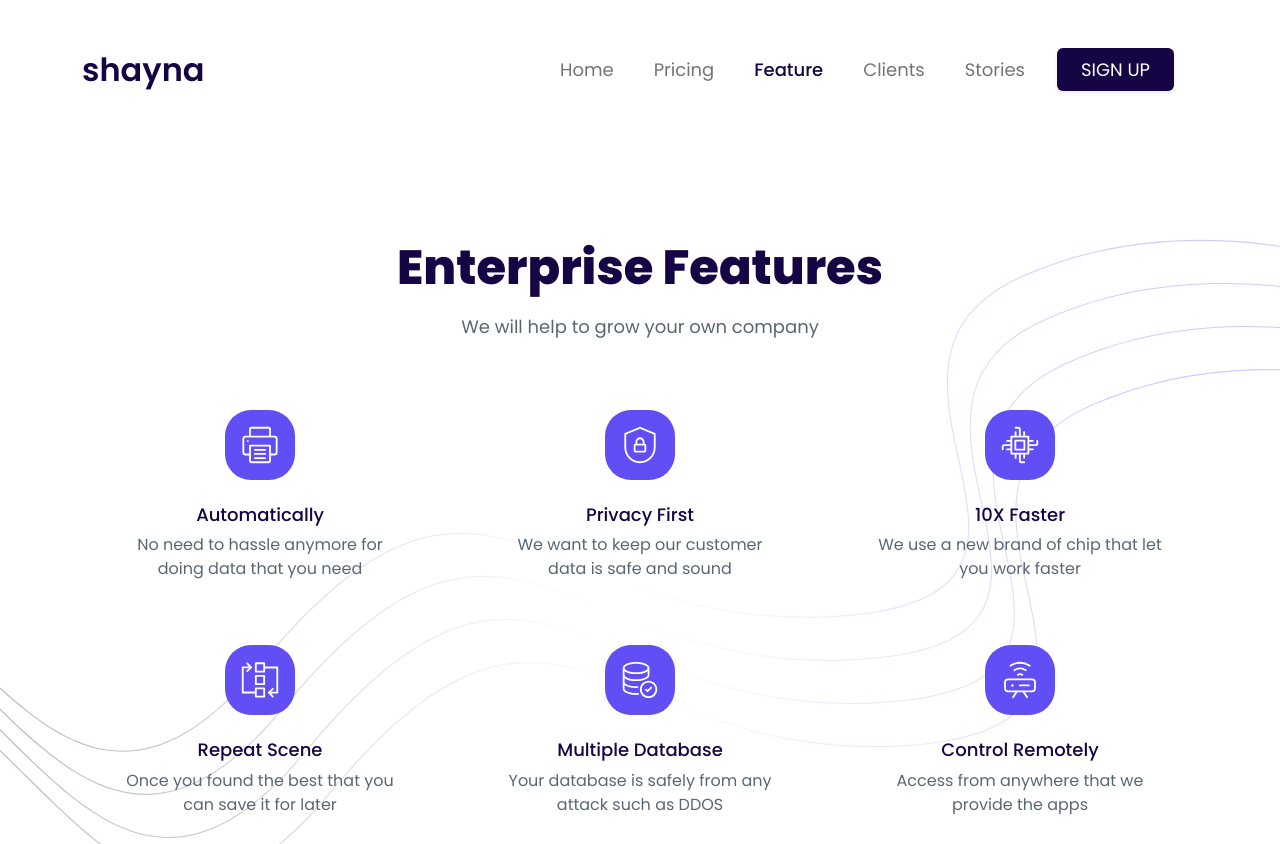
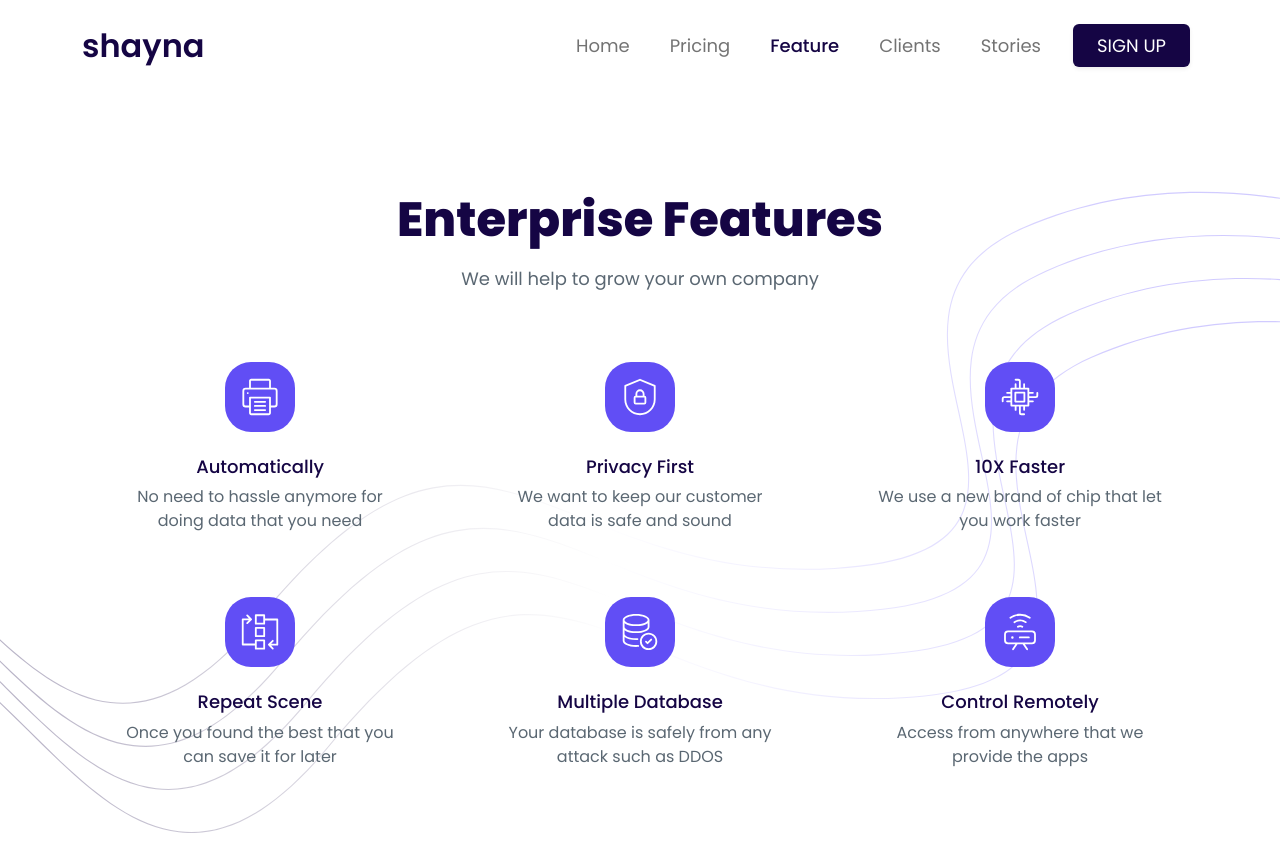
Before and after one commit to wahidari/shayna, a plain HTML site: page index.html in a window 1280 px wide. Shown: the top 844 px of the page. Drawn offline with nearby package versions, Linux system fonts and the light colour scheme.

Commit message:
Update index.html

```diff
--- a/index.html
+++ b/index.html
@@ -18,7 +18,7 @@
 <body>
   <!-- Start Navbar -->
   <nav class="navbar navbar-expand-lg sticky-top bg-white">
-    <div class="container py-3">
+    <div class="container py-2">
       <a class="navbar-brand" href="#">
         shayna
       </a>
@@ -26,7 +26,7 @@
         aria-controls="navbar" aria-expanded="false" aria-label="Toggle navigation">
         <span class="navbar-toggler-icon"></span>
       </button>
-      <div class="collapse navbar-collapse p-4" id="navbar">
+      <div class="collapse navbar-collapse p-2" id="navbar">
         <ul class="navbar-nav ms-auto gap-2 gap-lg-4 fs-18">
           <li class="nav-item align-self-center">
             <a class="nav-link" href="#">Home</a>
```
